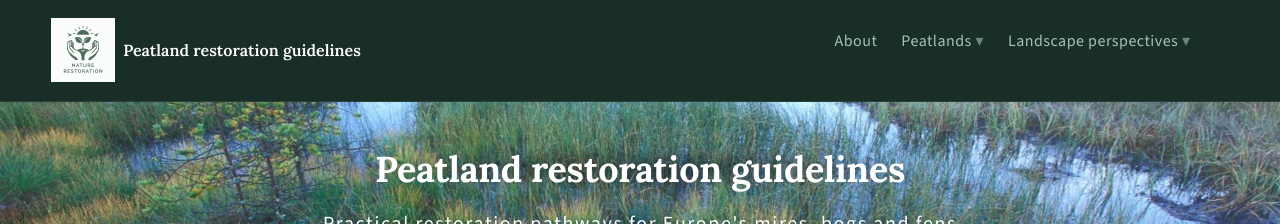
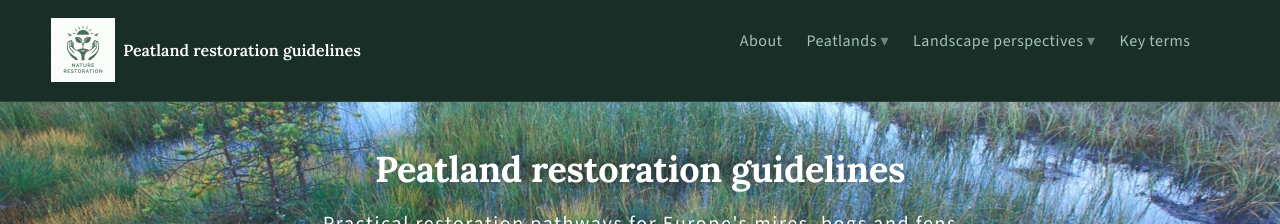
Before and after one commit to EcoRestoration/nature-restoration, a Jekyll site: the page built from _pages/home.md, in a window 1280 px wide. Shown: the top 224 px of the page. Built offline with Jekyll 4.4.1, drawn with Linux system fonts in a browser that asks for light colours.

Commit message:
Key terms

```diff
--- a/_data/navigation.yml
+++ b/_data/navigation.yml
@@ -18,3 +18,5 @@ main:
         url: /landscape/wetlands/
       - title: Waterscapes
         url: /landscape/waterscapes/
+  - title: Key terms
+    url: /keyterms/
```
Also changed, not shown: assets/backgrounds/keyterms.jpg (added), 1 other file.
